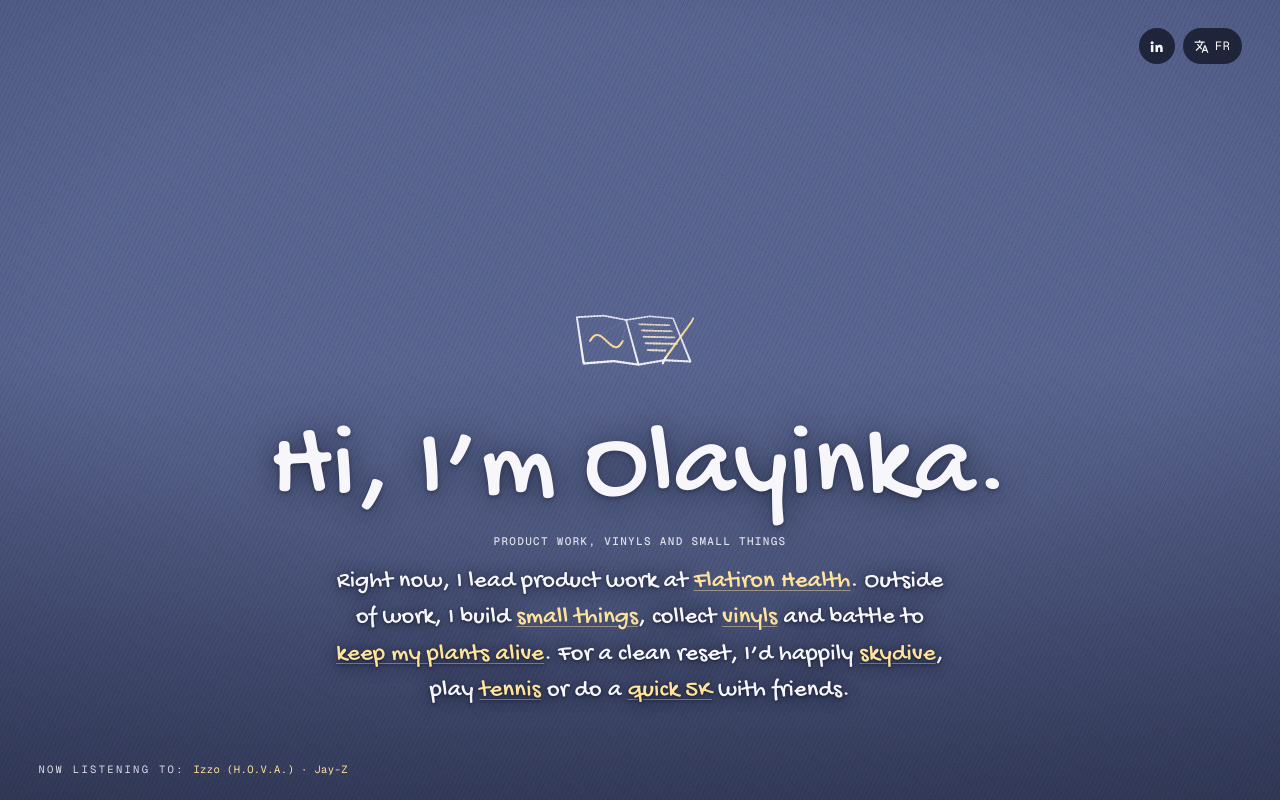
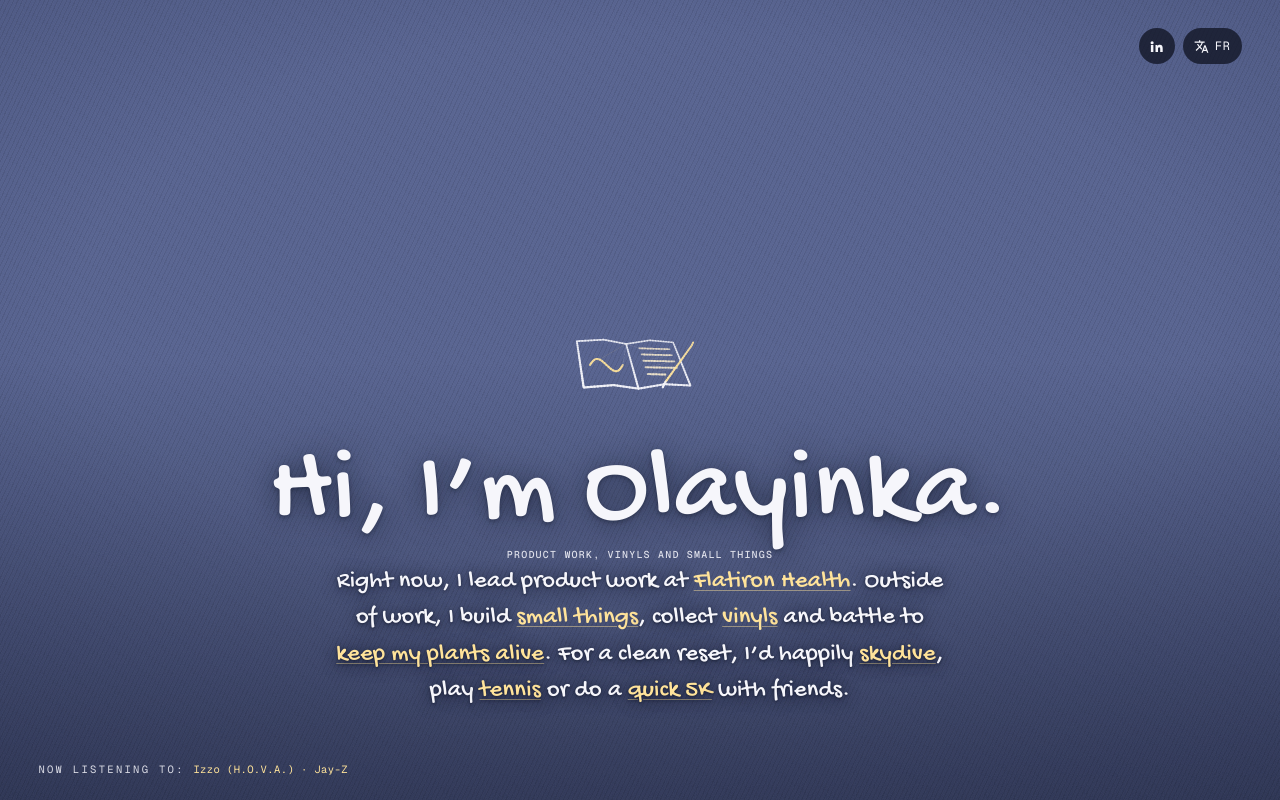
Before and after one commit to pgcactus/olayinka-personal-site, a React (Vite) app in the folder client/: page / in a window 1280 px wide. Built offline with nearby package versions, Linux system fonts and the light colour scheme.

Commit message:
Keep homepage SEO heading within viewport

```diff
--- a/client/src/pages/home.css
+++ b/client/src/pages/home.css
@@ -274,7 +274,7 @@
   display: flex;
   flex-direction: column;
   align-items: center;
-  gap: 14px;
+  gap: 4px;
   /* Screens taller than the content lift the words off the bottom, so the
      drawing and words sit nearer the middle. */
   padding-bottom: max(4vh, calc((100vh - 700px) * 0.5));
@@ -296,13 +296,13 @@
 }
 
 .hm-subtitle {
-  margin: -2px 0 0;
+  margin: 0;
   color: var(--muted);
   font-family: var(--font-mono);
-  font-size: 11px;
+  font-size: 10px;
   font-weight: 500;
   letter-spacing: 0.12em;
-  line-height: 1.4;
+  line-height: 1;
   text-transform: uppercase;
 }
 
@@ -422,7 +422,7 @@
     padding-block: max(20px, env(safe-area-inset-top)) 18px;
   }
   .hm-main {
-    gap: 12px;
+    gap: 4px;
     padding-bottom: max(2vh, calc((100vh - 700px) * 0.5));
   }
   .hm-title {
```
